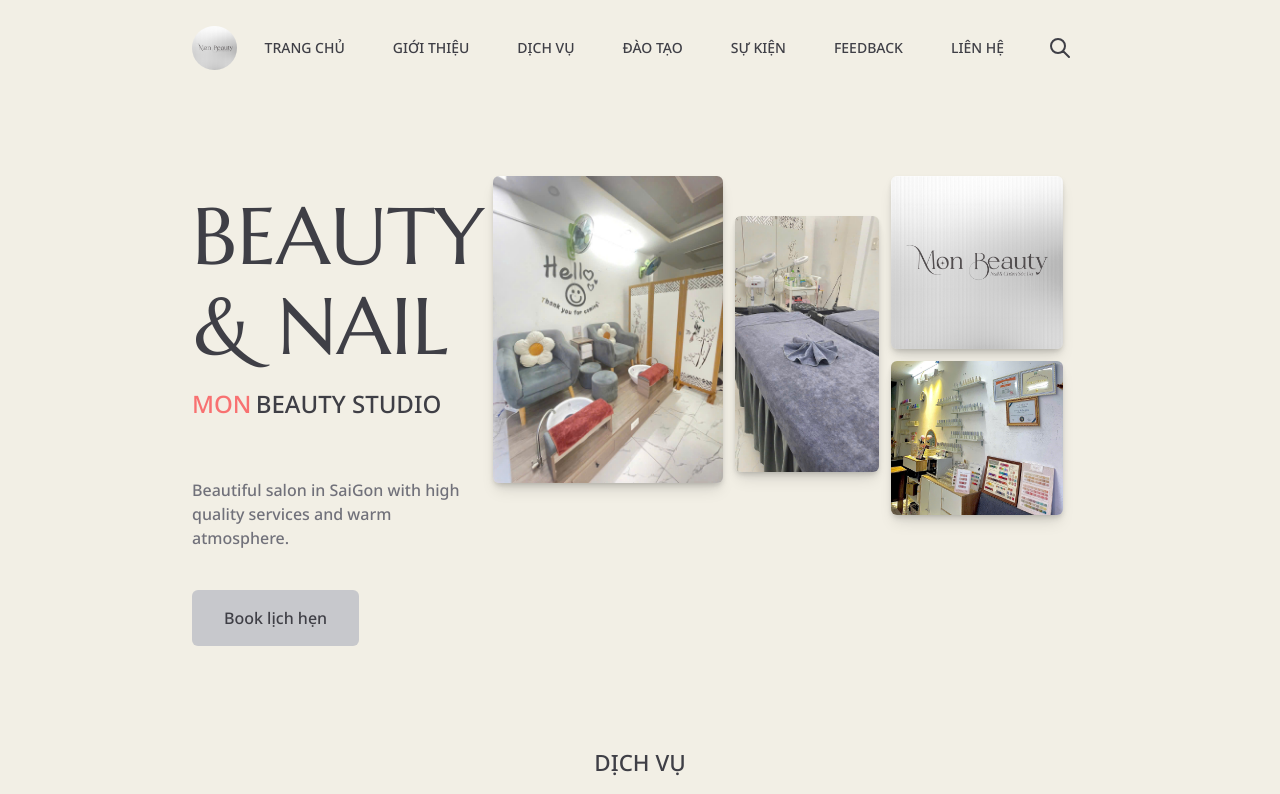
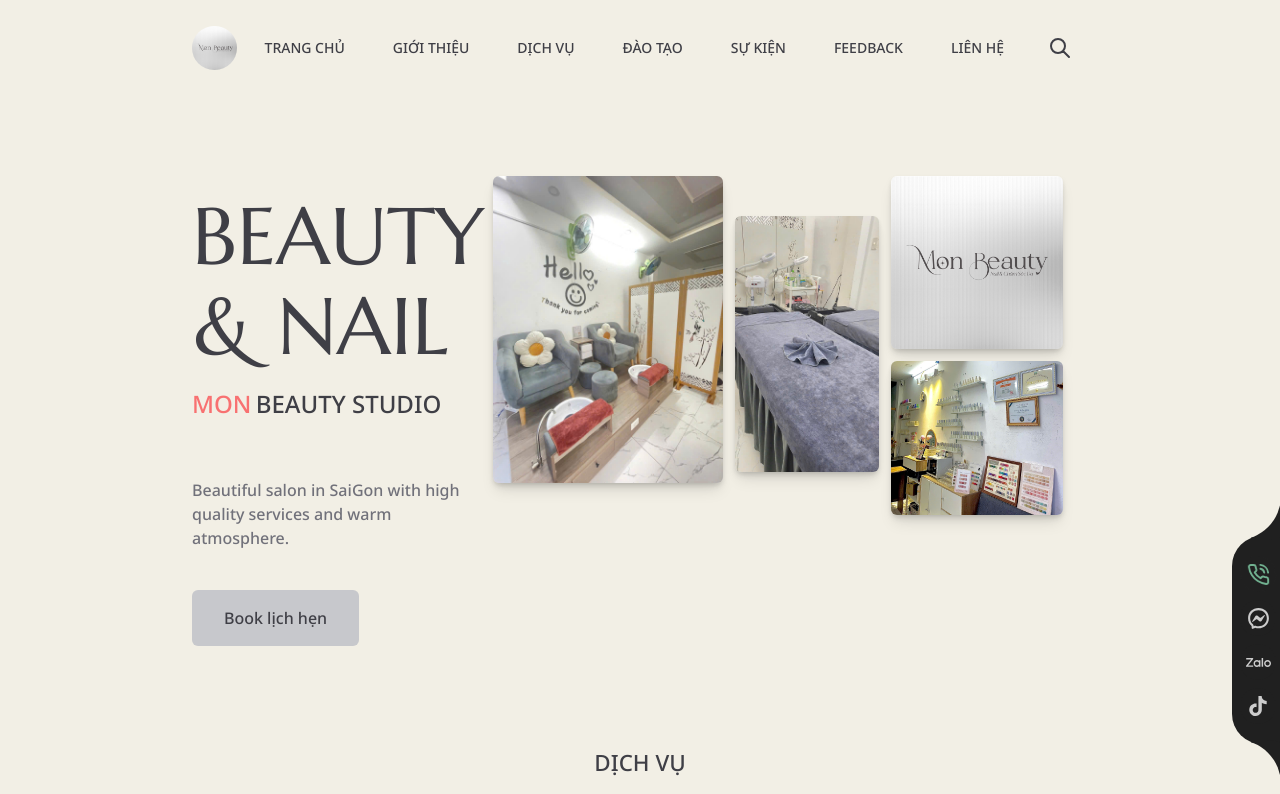
Before and after one commit to keysKuo/monbeauty, a Next.js app: page / in a window 1280 px wide. Shown: the top 794 px of the page. Built offline with nearby package versions, Linux system fonts and the light colour scheme.

Commit message:
📲 feat: add social widgets

```diff
--- a/app/globals.css
+++ b/app/globals.css
@@ -6,6 +6,83 @@
 
 body {
   font-family: var(--font-noto), sans-serif;
+}
+
+.phone-ring {
+  animation: ring 1s infinite ease-in-out;
+}
+
+.fixed-contact::before {
+  content: '';
+  position: absolute;
+  height: 44px;
+  width: 60px;
+  box-shadow: 30px 0 0 0 #202020;
+  pointer-events: none;
+  top: -40px;
+  right: 3px;
+  border-radius: 0 0 50px 0;
+}
+
+.fixed-contact::after {
+  content: '';
+  position: absolute;
+  height: 44px;
+  width: 60px;
+  box-shadow: 30px 0 0 0 #202020;
+  pointer-events: none;
+  bottom: -40px;
+  right: 3px;
+  border-radius: 0 50px 0px 0;
+}
+
+@keyframes ring {
+  0% {
+    transform: rotate(0deg) scale(1) skew(1deg);
+  }
+
+  10% {
+    transform: rotate(-25deg) scale(1) skew(1deg);
+  }
+  20% {
+    transform: rotate(25deg) scale(1) skew(1deg);
+  }
+  30% {
+    transform: rotate(-25deg) scale(1) skew(1deg);
+  }
+  40% {
+    transform: rotate(25deg) scale(1) skew(1deg);
+  }
+  50% {
+    transform: rotate(0deg) scale(1) skew(1deg);
+  }
+  100% {
+    transform: rotate(0deg) scale(1) skew(1deg);
+  }
+}
+
+
+@keyframes shake {
+	10%,
+	90% {
+		transform: translate3d(-1px, 0, 0);
+	}
+
+	20%,
+	80% {
+		transform: translate3d(2px, 0, 0);
+	}
+
+	30%,
+	50%,
+	70% {
+		transform: translate3d(-4px, 0, 0);
+	}
+
+	40%,
+	60% {
+		transform: translate3d(4px, 0, 0);
+	}
 }
 
 
--- a/app/layout.tsx
+++ b/app/layout.tsx
@@ -3,6 +3,7 @@ import localFont from "next/font/local";
 import "./globals.css";
 import Header from "@/components/Header";
 import Footer from "@/components/Footer";
+import Social from "@/components/Social";
 
 const NotoSans = localFont({
 	src: "./fonts/NotoSans-Medium.ttf",
@@ -31,6 +32,7 @@ export default function RootLayout({
 			<body
 				className={`${NotoSans.variable} ${Marcellus.variable} antialiased bg-fourth text-zinc-700`}
 			>
+				<Social />
 				<main className="xl:w-[70%] w-[90%] mx-auto">
 					<Header />
 					{children}
--- /dev/null
+++ b/components/Social.tsx
@@ -0,0 +1,51 @@
+import Link from "next/link";
+import { LuPhoneCall, LuYoutube } from "react-icons/lu";
+import { RiMessengerLine } from "react-icons/ri";
+import { SiZalo, SiTiktok } from "react-icons/si";
+
+export default function Social() {
+	return (
+		<div
+			className="fixed-contact flex flex-col items-center justify-center
+        bg-[#202020] fixed z-[1000] right-[-4px] top-[80%] translate-y-[-50%]
+        transition-all duration-300 rounded-l-[30px] px-2 py-4"
+		>
+			<Link
+				className="phone-ring w-[36px] h-[36px] leading-[36px] rounded-[30px]
+          bg-[#202020] relative my-1 flex items-center justify-center text-[#71B190]
+          hover:text-[#71B190]"
+				href="tel:0909402710"
+				target="_blank"
+			>
+				<LuPhoneCall size="23" />
+			</Link>
+			<Link
+				className="w-[36px] h-[36px] leading-[36px] rounded-[30px]
+          bg-[#202020] relative my-1 flex items-center justify-center text-[#ccc]
+          hover:text-[#9F33FF] hover:translate-y-[-4px] transition-all duration-300 ease"
+				href="https://m.me/101213069498192"
+				target="_blank"
+			>
+				<RiMessengerLine size="25" />
+			</Link>
+			<Link
+				className="w-[36px] h-[36px] leading-[36px] rounded-[30px]
+          bg-[#202020] relative my-1 flex items-center justify-center text-[#ccc]
+          hover:text-[#5FBDFF] hover:translate-y-[-4px] transition-all duration-300 ease"
+				href="#"
+				target="_blank"
+			>
+				<SiZalo size="25" />
+			</Link>
+			<Link
+				className="w-[36px] h-[36px] leading-[36px] rounded-[30px]
+          bg-[#202020] relative my-1 flex items-center justify-center text-[#ccc]
+          hover:text-[#FF304F] hover:translate-y-[-4px] transition-all duration-300 ease"
+				href="#"
+				target="_blank"
+			>
+				<SiTiktok size="20" />
+			</Link>
+		</div>
+	);
+}
```
Also changed, not shown: 1 other file (tests, documents, lock files or other folders).
